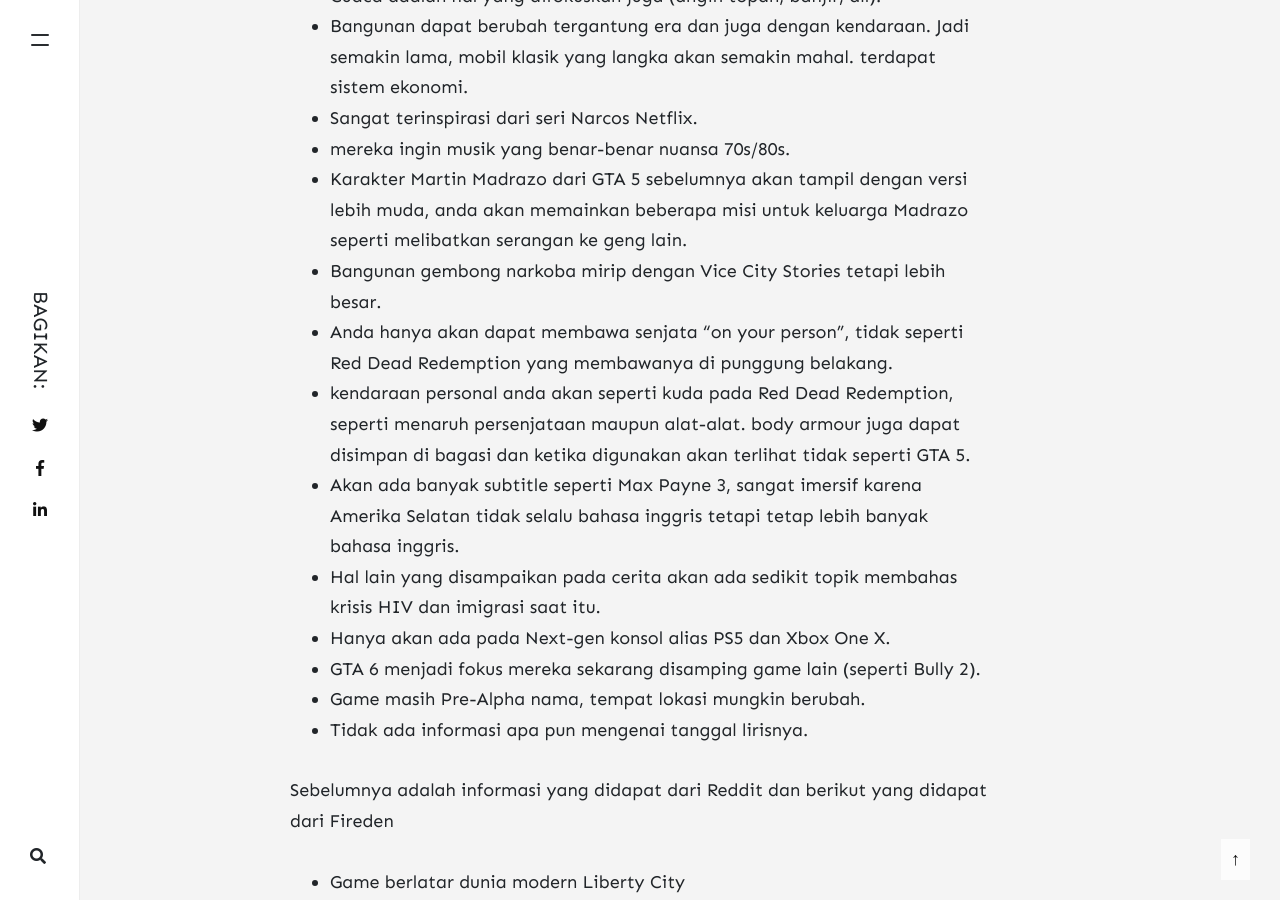
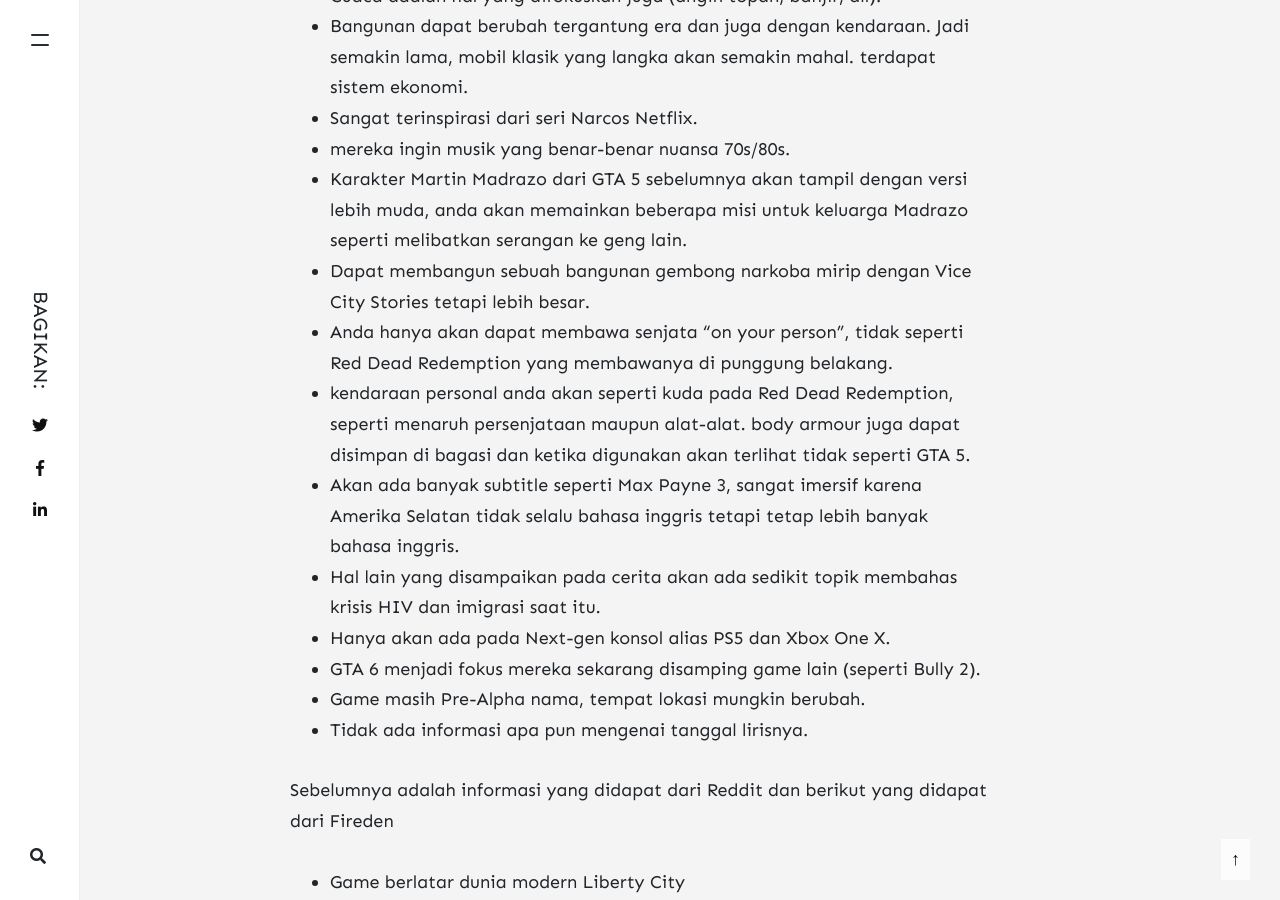
Before and after one commit to arytapermana/dsg-web, a Jekyll site: the page built from _posts/2020-10-24-gta-6-tanggal-rilis-berita-dan-desas-desusnya-rumor.md, in a window 1280 px wide and 900 px high, scrolled down 2009 px. Built offline with Jekyll 4.4.1, drawn with Linux system fonts in a browser that asks for light colours; nearby versions of some CDN libraries; comment, search, counter and statistics services are not loaded.

Commit message:
Update Blog “2020-10-24-gta-6-tanggal-rilis-berita-dan-desas-desusnya-rumor”

```diff
--- a/_posts/2020-10-24-gta-6-tanggal-rilis-berita-dan-desas-desusnya-rumor.md
+++ b/_posts/2020-10-24-gta-6-tanggal-rilis-berita-dan-desas-desusnya-rumor.md
@@ -30,7 +30,7 @@
 * Sangat terinspirasi dari seri Narcos Netflix.
 * mereka ingin musik yang benar-benar nuansa 70s/80s.
 * Karakter Martin Madrazo dari GTA 5 sebelumnya akan tampil dengan versi lebih muda, anda akan memainkan beberapa misi untuk keluarga Madrazo seperti melibatkan serangan ke geng lain.
-* Bangunan gembong narkoba mirip dengan Vice City Stories tetapi lebih besar.
+* Dapat membangun sebuah bangunan gembong narkoba mirip dengan Vice City Stories tetapi lebih besar.
 * Anda hanya akan dapat membawa senjata "on your person", tidak seperti Red Dead Redemption yang membawanya di punggung belakang.
 * kendaraan personal anda akan seperti kuda pada Red Dead Redemption, seperti menaruh persenjataan maupun alat-alat. body armour juga dapat disimpan di bagasi dan ketika digunakan akan terlihat tidak seperti GTA 5.
 * Akan ada banyak subtitle seperti Max Payne 3, sangat imersif karena Amerika Selatan tidak selalu bahasa inggris tetapi tetap lebih banyak bahasa inggris.
```
